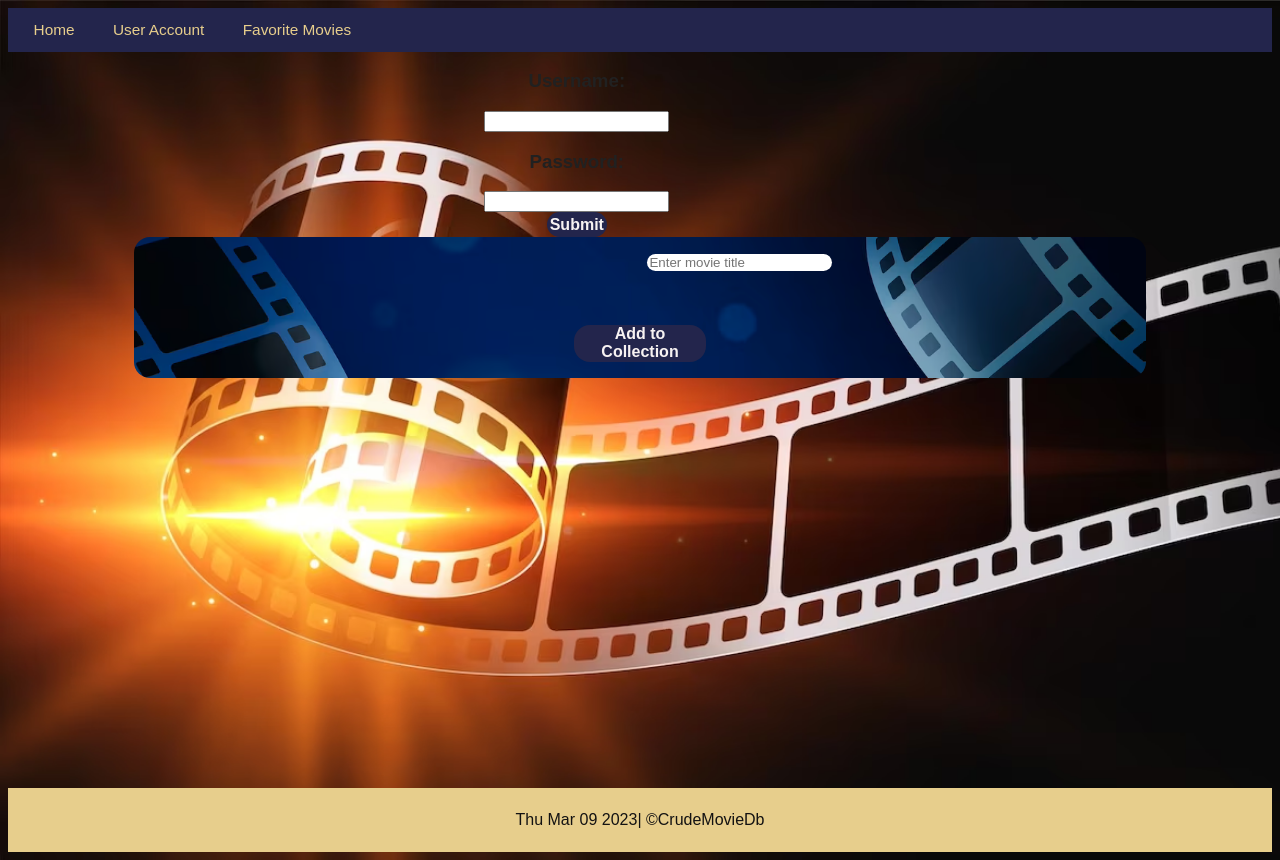
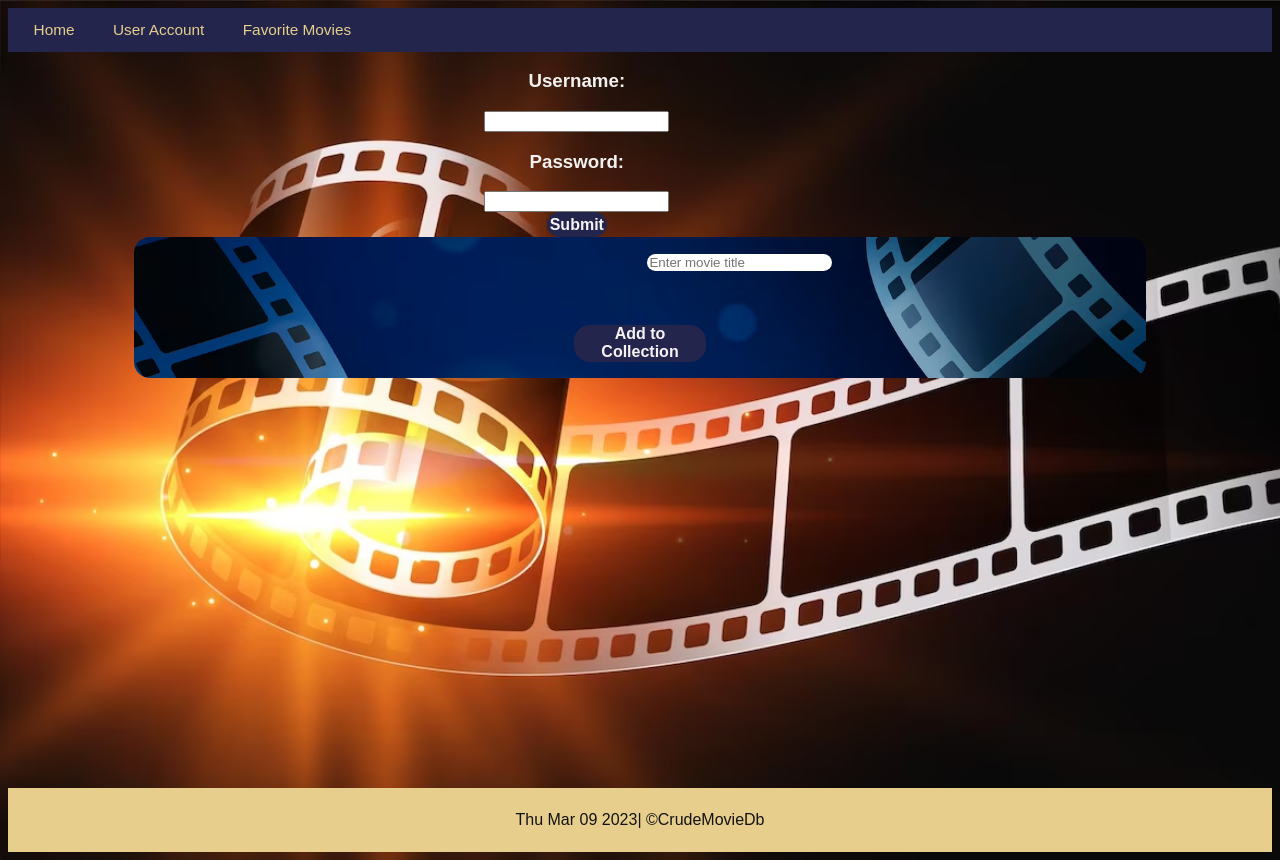
Before and after one commit to CodecoolGlobal/freestyle-mern-project-react-lillitaz, a React (Create React App) app in the folder frontend/: page /account in a window 1280 px wide. Built offline with nearby package versions, Linux system fonts and the light colour scheme.

Commit message:
changed some colour to better read the text

```diff
--- a/frontend/src/App.css
+++ b/frontend/src/App.css
@@ -5,6 +5,10 @@
 
 #content-wrap {
   padding-bottom: 2.5rem;
+}
+
+.loginData {
+  color: #f1f1f1;
 }
 
 nav {
--- a/frontend/src/components/Login.js
+++ b/frontend/src/components/Login.js
@@ -26,14 +26,14 @@ export default function Login({ onLogin, error }) {
     <div>
       {error && <div>{error}</div>}
       <form onSubmit={handleSubmit}>
-        <h3>Username:</h3>
+        <h3 className="loginData">Username:</h3>
         <input
           className="logInInput"
           type="text"
           value={username}
           onChange={(e) => setUsername(e.target.value)}
         ></input>
-        <h3>Password:</h3>
+        <h3 className="loginData">Password:</h3>
         <input
           className="logInInput"
           type="password"
```
